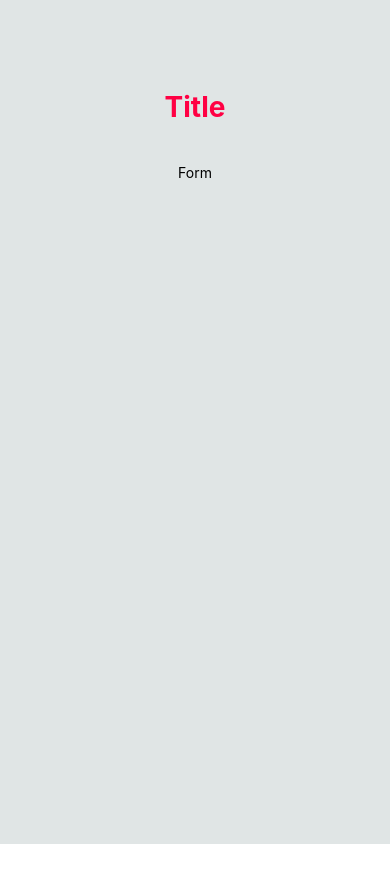
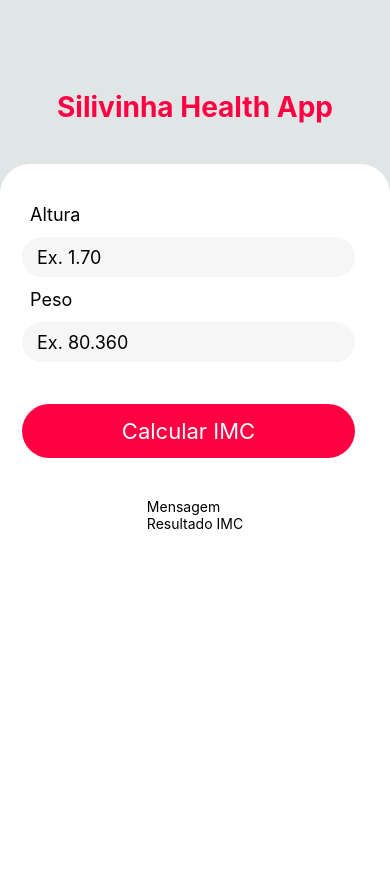
Before and after one commit to OrtigosaLaura/silvinha-health-app, a React Native app in the folder silvinhaHealthApp/: screen / in a window 390 px wide. Shown: the top 882 px of the page. Built offline with nearby package versions, Linux system fonts and the light colour scheme.

Commit message:
Codificação e estilização do componente Form e criação do componente ResultImc

```diff
--- a/silvinhaHealthApp/App.js
+++ b/silvinhaHealthApp/App.js
@@ -1,6 +1,6 @@
 import { StatusBar } from 'expo-status-bar';
 import { StyleSheet, View } from 'react-native';
-import Title from './src/components/Title';
+import Title from './src/components/title';
 import Form from './src/components/Form';
 
 export default function App() {
--- a/silvinhaHealthApp/package.json
+++ b/silvinhaHealthApp/package.json
@@ -9,7 +9,7 @@
     "web": "expo start --web"
   },
   "dependencies": {
-    "expo": "~50.0.7",
+    "expo": "~50.0.6",
     "expo-status-bar": "~1.11.1",
     "react": "18.2.0",
     "react-native": "0.73.4",
--- /dev/null
+++ b/silvinhaHealthApp/src/components/Form/ResultImc/index.js
@@ -0,0 +1,11 @@
+import { View, Text } from 'react-native'
+import React from 'react'
+
+export default function ResultImc() {
+  return (
+    <View>
+      <Text>Mensagem</Text>
+      <Text>Resultado IMC</Text>
+    </View>
+  )
+}
--- a/silvinhaHealthApp/src/components/Form/index.js
+++ b/silvinhaHealthApp/src/components/Form/index.js
@@ -1,11 +1,36 @@
-import { View, Text } from 'react-native'
+import { View, Text, TextInput, TouchableOpacity } from 'react-native'
 import React from 'react'
 import styles from './styles'
+import ResultImc from './ResultImc'
 
 export default function Form() {
   return (
     <View style={styles.formContent}>
-      <Text>Form</Text>
+      <View style={styles.form}>
+        <Text style={styles.formLabel}>Altura</Text>
+        <TextInput
+          style={styles.input}
+          keyboardType='numeric'
+          placeholder='Ex. 1.70'
+        />
+          <Text style={styles.formLabel}>Peso</Text>
+        <TextInput
+          style={styles.input}
+          keyboardType='numeric'
+          placeholder='Ex. 80.360'
+         />
+        <TouchableOpacity
+          style={styles.button}
+          onPress={
+          () => alert("Apertei o Botão!!!")
+        }>
+
+          <Text style={styles.textButton}>
+            Calcular IMC
+            </Text>
+        </TouchableOpacity>
+      </View>
+      <ResultImc />
     </View>
   )
 }
--- a/silvinhaHealthApp/src/components/Form/styles.js
+++ b/silvinhaHealthApp/src/components/Form/styles.js
@@ -3,15 +3,49 @@ import { StyleSheet } from "react-native";
 const styles = StyleSheet.create({
     formContent: {
         width: '100%',
-         height:'100%',
+        height: '100%',
         bottom: 0,
-         backgroundColor: '#FFFFF',
+        backgroundColor: '#FFFFFF',
         alignItems: 'center',
         marginTop: 30,
         borderTopRightRadius: 30,
         borderTopLeftRadius: 30
     },
+    form: {
+      width: '100%',
+      height: 'auto',
+      marginTop: 30,
+      padding: 10,
+
+    },
+    formLabel: {
+        color: '#000',
+        fontSize: 18,
+        paddingLeft: 20,
+    },
+    input: {
+       width: '90%',
+       height: 40,
+       fontSize: 18,
+       borderRadius: 20,
+       backgroundColor: "#f6f6f6",
+       margin: 12,
+       paddingHorizontal: 15,
+    },
+    button: {
+      borderRadius: 50,
+      alignItems: 'center',
+      justifyContent:'center',
+      width: '90%',
+      backgroundColor: '#FF0043',
+      paddingVertical: 14,
+      marginLeft: 12,
+      margin: 30,
+    },
+    textButton: {
+     fontSize: 22,
+     color: '#FFF',
+    }
 })
 
-
 export default styles;
--- a/silvinhaHealthApp/src/components/Title/index.js
+++ b/silvinhaHealthApp/src/components/Title/index.js
@@ -5,7 +5,9 @@ import styles from './styles'
 export default function Title() {
   return (
     <View style={styles.boxTitle}>
-      <Text style={styles.textTitle}>Title</Text>
+      <Text style={styles.textTitle}>
+        Silivinha Health App
+      </Text>
     </View>
   )
 }
--- a/silvinhaHealthApp/src/components/Title/styles.js
+++ b/silvinhaHealthApp/src/components/Title/styles.js
@@ -1,11 +1,11 @@
-import { StyleSheet} from "react-native";
+import { StyleSheet } from "react-native";
 
 const styles = StyleSheet.create({
-    boxTitle: {
+  boxTitle:
+    {
       alignItems: 'center',
       justifyContent: 'center',
       padding: 10,
-
     },
   textTitle: {
     color: '#FF0043',
```
Also changed, not shown: 1 other file (tests, documents, lock files or other folders). Lines whose indentation alone changed are shown as unchanged.
